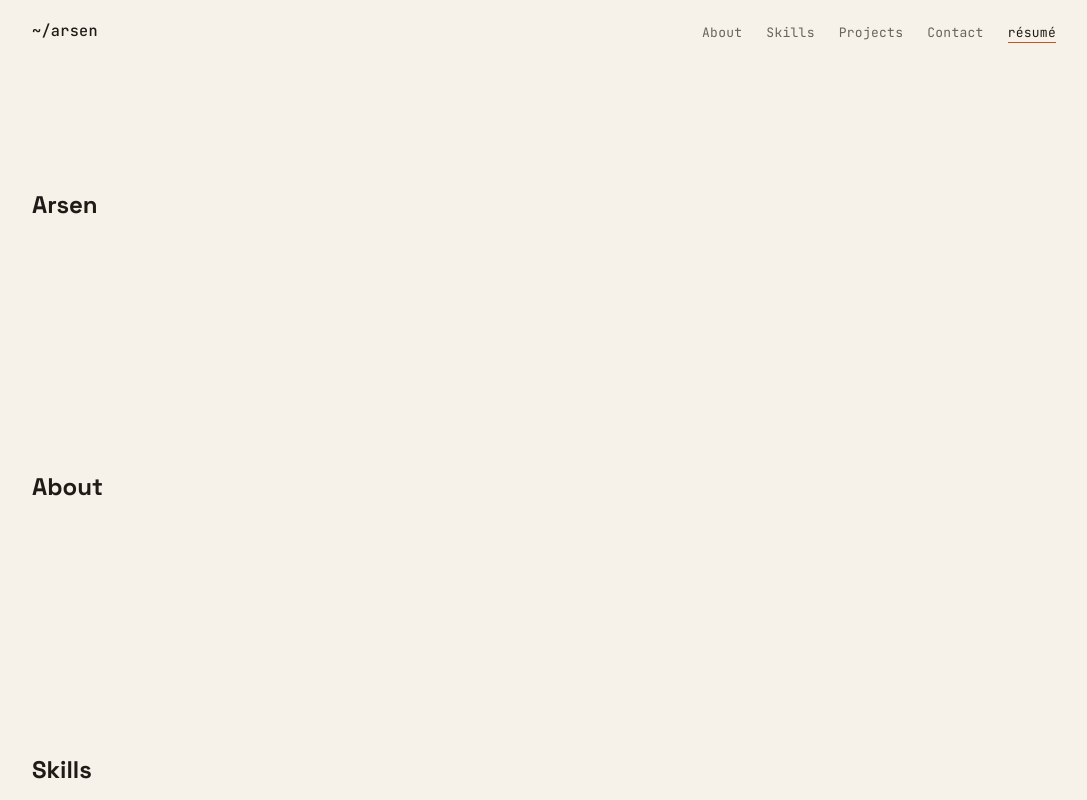
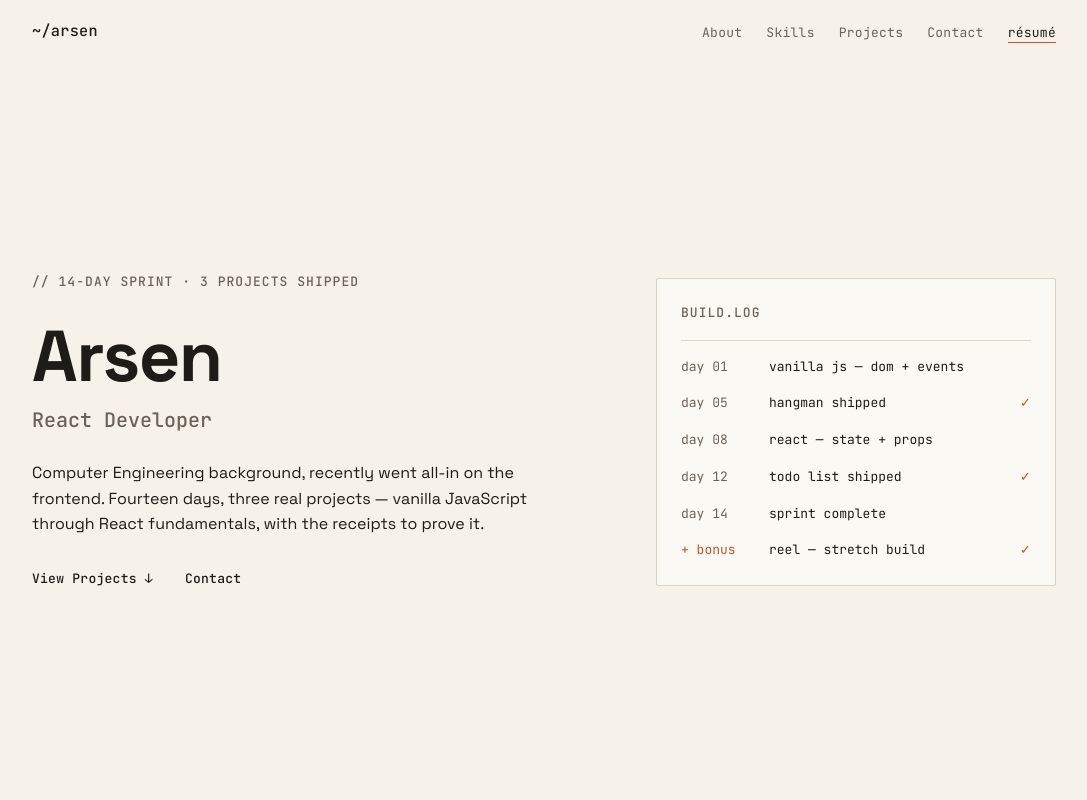
Before and after one commit to EevnxyEgo/kada-portfolio, a React (Vite) app: page / in a window 1280 px wide. Shown: the top 800 px of the page, without its empty margins (96-1183 px from the left). Built offline with nearby package versions, Linux system fonts and the light colour scheme.

Commit message:
feat: build hero section with build.log changelog

```diff
--- /dev/null
+++ b/src/components/Hero.css
@@ -0,0 +1,104 @@
+/* Hero — fills most of the first screen, asymmetric two-column on desktop:
+   the intro on the left, the build.log changelog as a margin-note on the right. */
+
+.hero {
+  display: flex;
+  align-items: center;
+  min-height: calc(100svh - var(--nav-height));
+  padding-block: var(--space-8);
+}
+
+.hero__inner {
+  display: grid;
+  gap: var(--space-6);
+  width: 100%;
+}
+
+@media (min-width: 900px) {
+  .hero__inner {
+    grid-template-columns: 1.4fr 1fr;
+    gap: var(--space-8);
+    align-items: center;
+  }
+}
+
+/* --- intro column --- */
+.hero__log {
+  color: var(--color-accent);
+  margin-bottom: var(--space-3);
+}
+
+.hero__name {
+  font-size: var(--text-h1);
+  letter-spacing: -0.02em;
+}
+
+.hero__role {
+  margin-top: var(--space-1);
+  font-family: var(--font-mono);
+  font-size: clamp(1rem, 2vw, 1.25rem);
+  font-weight: 500;
+  color: var(--color-ink-muted);
+}
+
+.hero__hook {
+  max-width: 50ch;
+  margin-top: var(--space-3);
+}
+
+.hero__cta {
+  display: flex;
+  flex-wrap: wrap;
+  gap: var(--space-4);
+  margin-top: var(--space-4);
+}
+
+/* --- build.log card (signature) --- */
+.hero__log-card {
+  padding: var(--space-3);
+  background-color: var(--color-paper-raised);
+  border: 1px solid var(--color-line);
+  border-radius: 2px;
+  /* subtle stagger after the intro; neutralised under reduced-motion */
+  transition-delay: 120ms;
+}
+
+.hero__log-card-title {
+  margin-bottom: var(--space-2);
+  padding-bottom: var(--space-2);
+  color: var(--color-accent);
+  border-bottom: 1px solid var(--color-line);
+}
+
+.hero__entries {
+  display: flex;
+  flex-direction: column;
+  gap: var(--space-2);
+  font-family: var(--font-mono);
+  font-size: var(--text-meta);
+  color: var(--color-ink);
+}
+
+.hero__entries li {
+  display: flex;
+  align-items: baseline;
+  gap: var(--space-2);
+}
+
+.hero__day {
+  min-width: 4.5rem;
+  color: var(--color-ink-muted);
+  white-space: nowrap;
+}
+
+.hero__day--bonus {
+  color: var(--color-accent);
+}
+
+.hero__what {
+  flex: 1;
+}
+
+.hero__check {
+  color: var(--color-accent);
+}
--- a/src/components/Hero.jsx
+++ b/src/components/Hero.jsx
@@ -1,9 +1,66 @@
-// Stub — fleshed out in the next commit.
+import './Hero.css'
+
 export default function Hero() {
   return (
-    <section id="hero" className="section" aria-label="Intro">
-      <div className="container">
-        <h1>Arsen</h1>
+    <section id="hero" className="hero" aria-label="Intro">
+      <div className="container hero__inner">
+        <div className="hero__intro reveal">
+          <p className="mono-label hero__log">
+            // 14-day sprint · 3 projects shipped
+          </p>
+
+          <h1 className="hero__name">Arsen</h1>
+          <p className="hero__role">React Developer</p>
+
+          <p className="hero__hook">
+            Computer Engineering background, recently went all-in on the
+            frontend. Fourteen days, three real projects — vanilla JavaScript
+            through React fundamentals, with the receipts to prove it.
+          </p>
+
+          <div className="hero__cta">
+            <a href="#projects" className="link-underline">
+              View Projects <span aria-hidden="true">↓</span>
+            </a>
+            <a href="#contact" className="link-underline">
+              Contact
+            </a>
+          </div>
+        </div>
+
+        {/* signature element: the sprint as a literal changelog */}
+        <aside className="hero__log-card reveal" aria-label="Sprint changelog">
+          <p className="mono-label hero__log-card-title">build.log</p>
+          <ul className="hero__entries">
+            <li>
+              <span className="hero__day">day 01</span>
+              <span className="hero__what">vanilla js — dom + events</span>
+            </li>
+            <li>
+              <span className="hero__day">day 05</span>
+              <span className="hero__what">hangman shipped</span>
+              <span className="hero__check" aria-hidden="true">✓</span>
+            </li>
+            <li>
+              <span className="hero__day">day 08</span>
+              <span className="hero__what">react — state + props</span>
+            </li>
+            <li>
+              <span className="hero__day">day 12</span>
+              <span className="hero__what">todo list shipped</span>
+              <span className="hero__check" aria-hidden="true">✓</span>
+            </li>
+            <li>
+              <span className="hero__day">day 14</span>
+              <span className="hero__what">sprint complete</span>
+            </li>
+            <li>
+              <span className="hero__day hero__day--bonus">+ bonus</span>
+              <span className="hero__what">reel — stretch build</span>
+              <span className="hero__check" aria-hidden="true">✓</span>
+            </li>
+          </ul>
+        </aside>
       </div>
     </section>
   )
```
